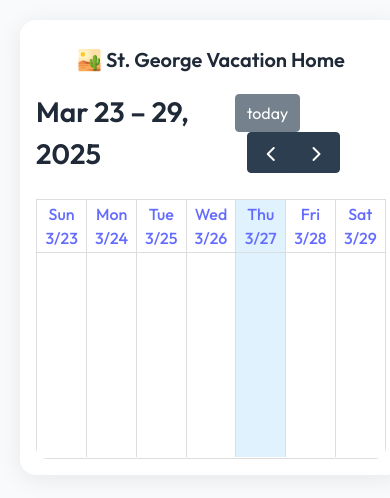
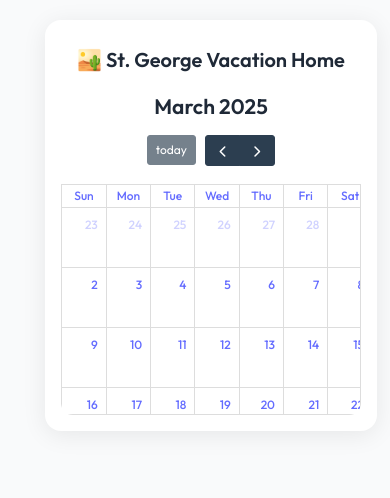
Before and after one commit to mattmoon00/st-george-calendar, a React (Vite) app: page / in a window 390 px wide. Shown: the top 498 px of the page. Built offline with nearby package versions, Linux system fonts and the light colour scheme.

Commit message:
updated mobile UI

```diff
--- a/src/App.css
+++ b/src/App.css
@@ -33,10 +33,17 @@ h1 {
   overflow: hidden;
 }
 
-/* Highlight today's date */
 .fc-day-today {
   background-color: #e0f2fe !important;
   border: 1px solid #3b82f6;
+}
+
+.fc-daygrid-event {
+  font-size: 13px;
+  padding: 2px 10px;
+  border-radius: 20px;
+  font-weight: 500;
+  margin-bottom: 4px;
 }
 
 .fc-today-button {
@@ -53,7 +60,7 @@ h1 {
   background-color: #2563eb;
 }
 
-/* Modal styling */
+/* === Modal === */
 .modal {
   position: fixed;
   top: 0;
@@ -137,13 +144,36 @@ input:focus {
   background-color: #e5e7eb;
 }
 
-@media (max-width: 480px) {
+/* === Compact mobile layout === */
+@media (max-width: 600px) {
   h1 {
     font-size: 1.25rem;
   }
 
+  .fc {
+    font-size: 12px;
+    max-height: 400px;
+  }
+
+  .fc .fc-daygrid-day-frame {
+    padding: 4px !important;
+  }
+
+  .fc-daygrid-event {
+    font-size: 11px;
+    padding: 2px 8px;
+    border-radius: 999px;
+  }
+
+  .fc .fc-toolbar {
+    flex-direction: column;
+    gap: 6px;
+    align-items: center;
+  }
+
   .modal-content {
     padding: 20px;
+    border-radius: 12px;
   }
 
   .modal-buttons {
--- a/src/App.jsx
+++ b/src/App.jsx
@@ -168,7 +168,7 @@ function App() {
       <h1>🏜️ St. George Vacation Home</h1>
       <FullCalendar
         plugins={[dayGridPlugin, interactionPlugin]}
-        initialView={isMobile ? 'dayGridWeek' : 'dayGridMonth'}
+        initialView="dayGridMonth"
         selectable={true}
         selectMirror={true}
         selectLongPressDelay={0}
```
